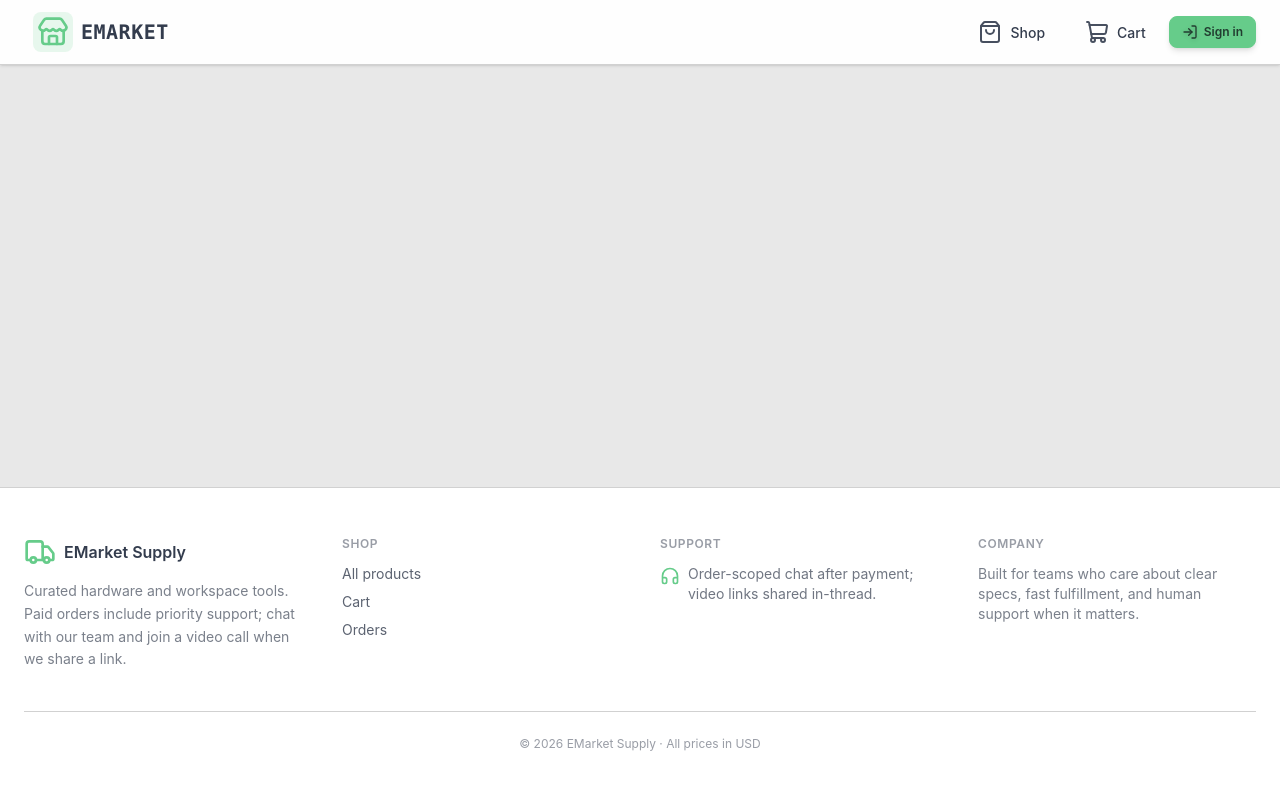
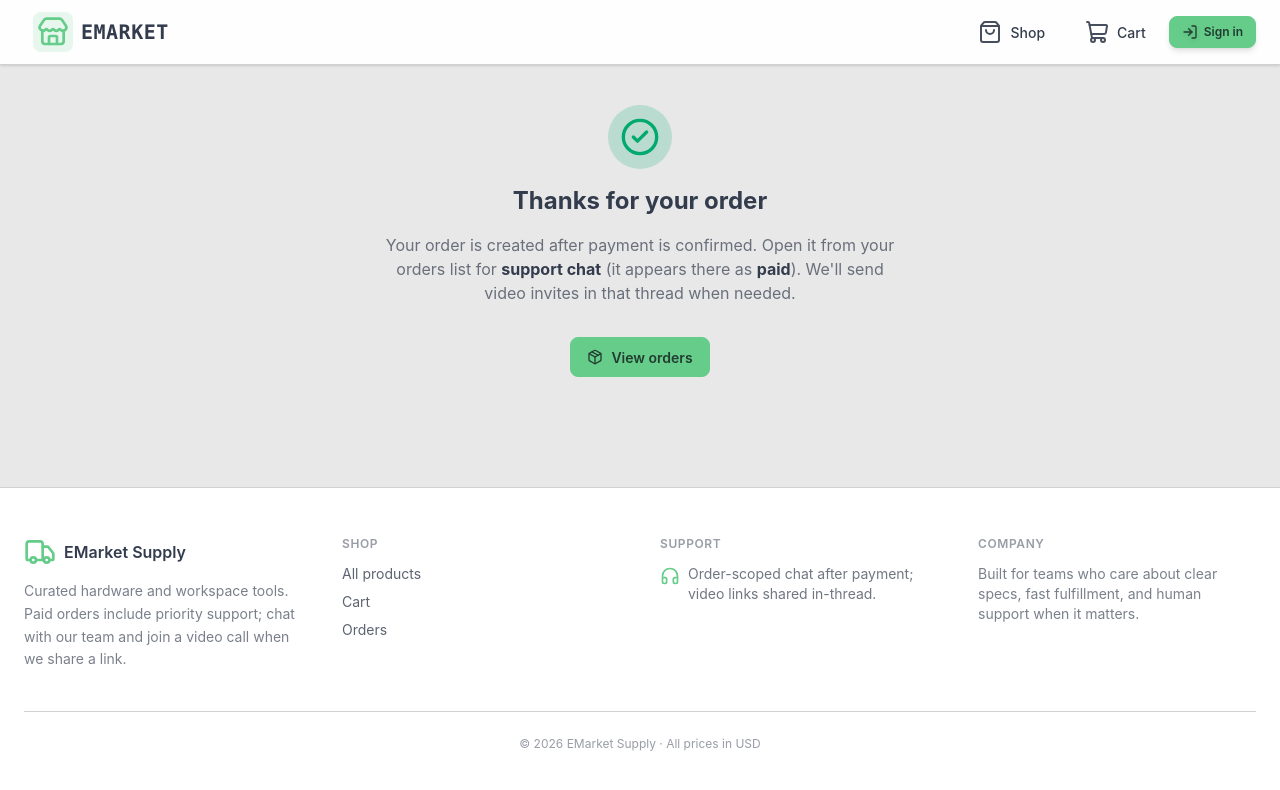
Before and after one commit to khinthkyaw/emarket, a React (Vite) app in the folder frontend/: page /checkout/return in a window 1280 px wide. Shown: the top 790 px of the page. Built offline with nearby package versions, Linux system fonts and the light colour scheme; no server answers.

Commit message:
add Checkoutreturnpage

```diff
--- a/frontend/src/App.jsx
+++ b/frontend/src/App.jsx
@@ -5,6 +5,7 @@
 import HomePage from "./pages/HomePage";
 import CartPage from "./pages/CartPage";
 import OrdersPage from "./pages/OrdersPage";
+import CheckoutReturnPage from "./pages/CheckoutReturnPage";
 
 function App() {
   const { isLoaded, isSignedIn } = useAuth();
@@ -16,6 +17,7 @@
         <Route path="/" element={<HomePage />} />
         <Route path="/cart" element={<CartPage />} />
         <Route path="/orders" element={isSignedIn ? <OrdersPage /> : <Navigate to={"/"} replace />} />
+        <Route path="/checkout/return" element={<CheckoutReturnPage />} />
       </Routes>
     </Layout>
   )
--- a/frontend/src/components/OrderPreview.jsx
+++ b/frontend/src/components/OrderPreview.jsx
@@ -73,7 +73,7 @@
                             decoding="async"
                         />
                     ) : (
-                        <div className="flex h-full min-h-[2rem] w-full items-center justify-center">
+                        <div className="flex h-full min-h-8 w-full items-center justify-center">
                             <PackageIcon className="size-4 text-base-content/30" aria-hidden />
                         </div>
                     )}
--- /dev/null
+++ b/frontend/src/pages/CheckoutReturnPage.jsx
@@ -0,0 +1,48 @@
+import { Link, useSearchParams } from "react-router";
+import { useCart } from "../store/cart"
+import { useQueryClient } from "@tanstack/react-query";
+import { useEffect } from "react";
+import { CheckCircle2Icon, PackageIcon } from "lucide-react";
+
+function CheckoutReturnPage() {
+
+    const clearCart = useCart((s) => s.clear);
+    const [params] = useSearchParams();
+    const checkoutId = params.get("checkout_id");
+    const queryClient = useQueryClient();
+
+    useEffect(() => {
+        clearCart();
+        queryClient.invalidateQueries({ queryKey: ["orders"] });
+    }, [queryClient, clearCart]);
+
+    return (
+        <div className="mx-auto max-w-lg text-center">
+            <div className="avatar placeholder mx-auto mb-4">
+                <div className="w-16 rounded-full bg-success/20 text-success flex items-center justify-center">
+                    <CheckCircle2Icon className="size-10" aria-hidden />
+                </div>
+            </div>
+
+            <h1 className="text-2xl font-bold text-base-content">Thanks for your order</h1>
+
+            <p className="mt-4 text-base-content/70">
+                Your order is created after payment is confirmed. Open it from your orders list for{" "}
+                <strong className="text-base-content">support chat</strong> (it appears there as{" "}
+                <strong className="text-base-content">paid</strong>). We&apos;ll send video invites in that
+                thread when needed.
+            </p>
+
+            {checkoutId ? (
+                <p className="mt-2 font-mono text-xs text-base-content/50">Checkout: {checkoutId}</p>
+            ) : null}
+
+            <Link to="/orders" className="btn btn-primary mt-8 gap-2">
+                <PackageIcon className="size-4" aria-hidden />
+                View orders
+            </Link>
+        </div>
+    );
+}
+
+export default CheckoutReturnPage
```
